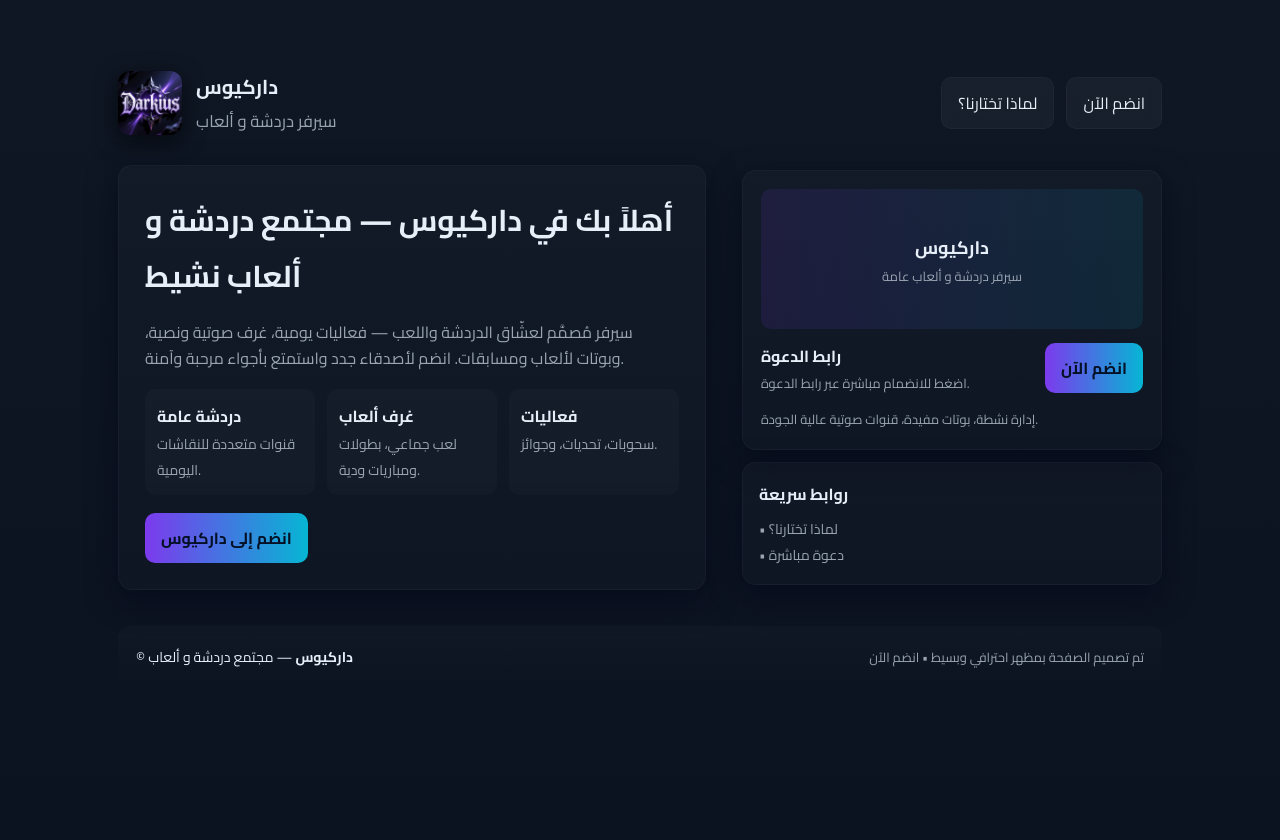
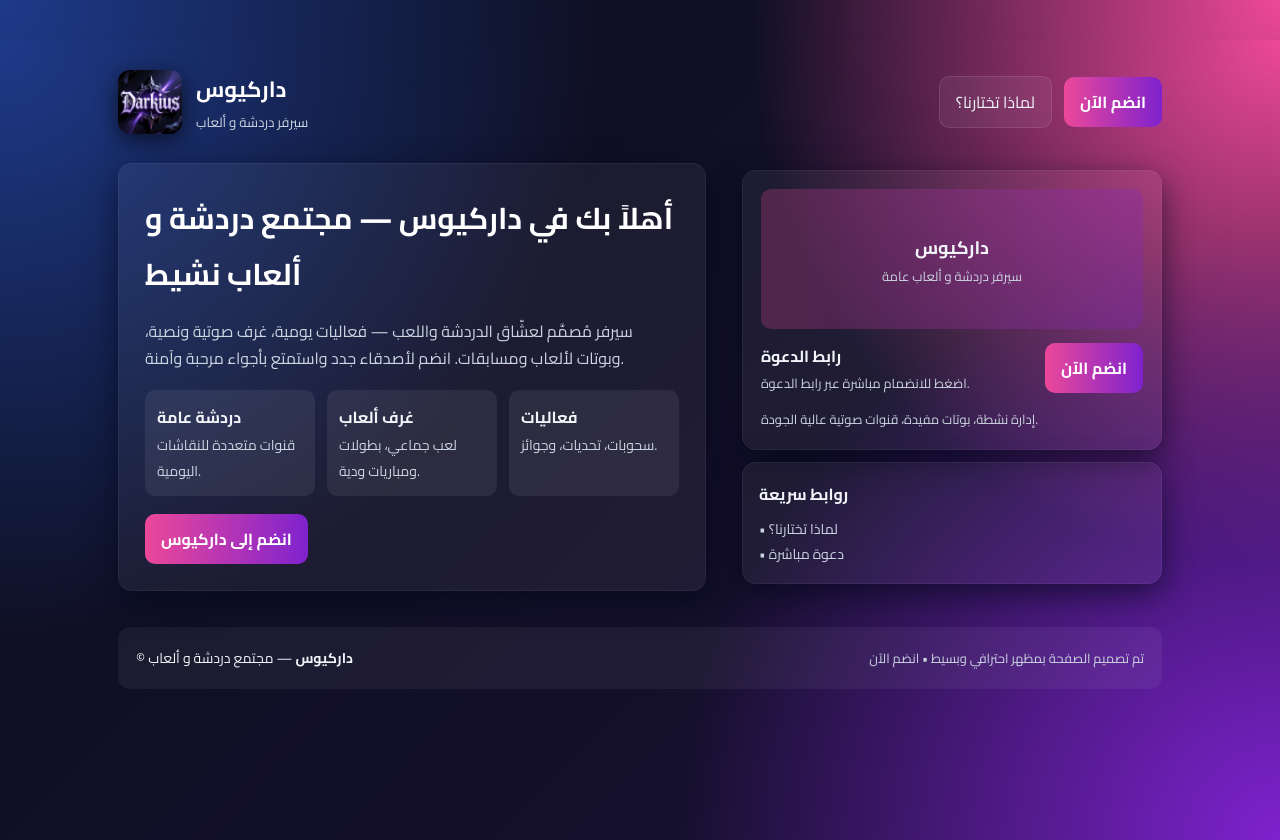
Before and after one commit to AGUENNOUZ/Darkius-, a plain HTML site: page index.html in a window 1280 px wide. Drawn offline with Linux system fonts and the light colour scheme.

Commit message:
update website

```diff
--- a/index.html
+++ b/index.html
@@ -9,18 +9,28 @@
   <link href="https://fonts.googleapis.com/css2?family=Cairo:wght@300;400;600;700&display=swap" rel="stylesheet">
   <style>
     :root{
-      --bg1:#0f1724;
-      --bg2:#0b1220;
-      --emphasis:#7c3aed;
-      --muted:#9aa4b2;
-      --card:#0f1a2b;
-      --glass: rgba(255,255,255,0.04);
+      --emphasis:#ec4899; /* وردي */
+      --emphasis2:#7e22ce; /* بنفسجي */
+      --muted:#cbd5e1;
+      --card:rgba(255,255,255,0.05);
+      --glass: rgba(255,255,255,0.06);
       --radius:14px;
       --container:1100px;
       color-scheme: dark;
     }
     *{box-sizing:border-box}
-    html,body{height:100%;margin:0;font-family:'Cairo',system-ui; background:linear-gradient(180deg,var(--bg1),var(--bg2));color:#e6eef8}
+    html,body{
+      height:100%;
+      margin:0;
+      font-family:'Cairo',system-ui;
+      background: radial-gradient(circle at top left, #1e3a8a 0%, transparent 40%),
+                  radial-gradient(circle at bottom right, #7e22ce 0%, transparent 40%),
+                  radial-gradient(circle at top right, #ec4899 0%, transparent 35%),
+                  linear-gradient(135deg, #0a0f1c, #1a1034);
+      background-attachment: fixed;
+      background-size: cover;
+      color:#f1f5f9;
+    }
     a{color:inherit;text-decoration:none}
     .wrap{max-width:var(--container);margin:40px auto;padding:28px}
 
@@ -28,27 +38,30 @@
     .brand{display:flex;align-items:center;gap:14px}
     .logo{width:64px;height:64px;border-radius:12px;overflow:hidden;box-shadow:0 6px 22px rgba(0,0,0,0.6)}
     .logo img{width:100%;height:100%;object-fit:cover}
-    .brand h1{margin:0;font-size:20px}
+    .brand h1{margin:0;font-size:22px;color:#fff}
     .nav{display:flex;gap:12px;align-items:center}
-    .btn{display:inline-block;padding:10px 16px;border-radius:10px;background:var(--glass);backdrop-filter:blur(6px);border:1px solid rgba(255,255,255,0.03);cursor:pointer}
-    .btn.primary{background:linear-gradient(90deg,var(--emphasis),#06b6d4);color:#041025;font-weight:700;border:none}
+    .btn{display:inline-block;padding:10px 16px;border-radius:10px;background:var(--glass);backdrop-filter:blur(8px);border:1px solid rgba(255,255,255,0.1);cursor:pointer;transition:0.3s}
+    .btn:hover{background:rgba(255,255,255,0.15)}
+    .btn.primary{background:linear-gradient(90deg,var(--emphasis),var(--emphasis2));color:#fff;font-weight:700;border:none}
+    .btn.primary:hover{opacity:0.9}
 
     .hero{display:grid;grid-template-columns:1fr 420px;gap:36px;align-items:center;margin-top:28px}
-    .hero .card{background:linear-gradient(180deg, rgba(255,255,255,0.02), rgba(255,255,255,0.01));padding:26px;border-radius:var(--radius);box-shadow:0 10px 30px rgba(2,6,23,0.6);border:1px solid rgba(255,255,255,0.03)}
-    .hero h2{margin:0 0 10px 0;font-size:30px}
-    .lead{color:var(--muted);margin-bottom:18px;line-height:1.6}
+    .hero .card{background:var(--card);padding:26px;border-radius:var(--radius);box-shadow:0 10px 30px rgba(2,6,23,0.6);border:1px solid rgba(255,255,255,0.05)}
+    .hero h2{margin:0 0 10px 0;font-size:30px;color:#fff}
+    .lead{color:var(--muted);margin-bottom:18px;line-height:1.7}
     .features{display:flex;flex-wrap:wrap;gap:12px}
-    .feature{flex:1 1 140px;background:rgba(255,255,255,0.02);padding:12px;border-radius:10px}
+    .feature{flex:1 1 140px;background:rgba(255,255,255,0.07);padding:12px;border-radius:10px;transition:0.3s}
+    .feature:hover{background:rgba(255,255,255,0.15)}
 
     .server-card{display:flex;flex-direction:column;gap:12px;align-items:stretch}
-    .server-card .banner{height:140px;border-radius:10px;background:linear-gradient(90deg, rgba(124,58,237,0.12), rgba(6,182,212,0.10));display:flex;align-items:center;justify-content:center}
+    .server-card .banner{height:140px;border-radius:10px;background:linear-gradient(90deg, rgba(236,72,153,0.25), rgba(126,34,206,0.25));display:flex;align-items:center;justify-content:center}
     .server-meta{display:flex;gap:12px;align-items:center}
 
     section{margin-top:28px}
     .grid-3{display:grid;grid-template-columns:repeat(3,1fr);gap:16px}
-    .card-sm{background:var(--card);padding:16px;border-radius:12px;border:1px solid rgba(255,255,255,0.03)}
+    .card-sm{background:var(--card);padding:16px;border-radius:12px;border:1px solid rgba(255,255,255,0.05)}
 
-    footer{margin-top:36px;padding:18px;border-radius:12px;background:linear-gradient(180deg, rgba(255,255,255,0.02), transparent);display:flex;justify-content:space-between;align-items:center}
+    footer{margin-top:36px;padding:18px;border-radius:12px;background:rgba(255,255,255,0.05);display:flex;justify-content:space-between;align-items:center}
 
     @media (max-width:980px){
       .hero{grid-template-columns:1fr;}
@@ -70,12 +83,13 @@
           <img src="banner.png" alt="شعار داركيوس">
         </div>
         <div>
-          <h1>داركيوس <small style="display:block;color:var(--muted);font-weight:400">سيرفر دردشة و ألعاب</small></h1>
+          <h1>داركيوس</h1>
+          <small style="display:block;color:var(--muted);font-weight:400">سيرفر دردشة و ألعاب</small>
         </div>
       </div>
       <nav class="nav">
         <a class="btn" href="why.html">لماذا تختارنا؟</a>
-        <a class="btn" href="#join">انضم الآن</a>
+        <a class="btn primary" href="#join">انضم الآن</a>
       </nav>
     </header>
 
```
Also changed, not shown: why.html (+42 -8 lines).
